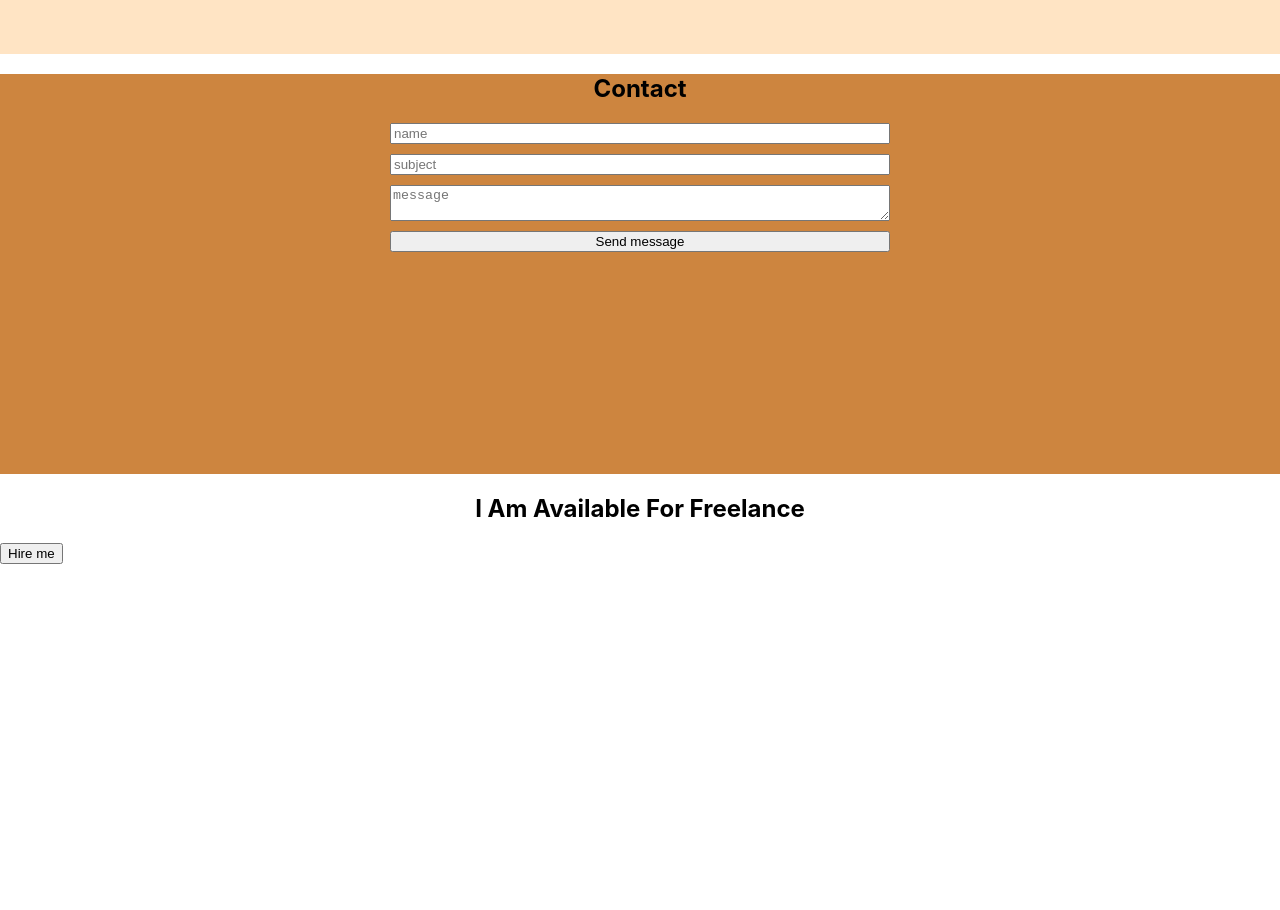
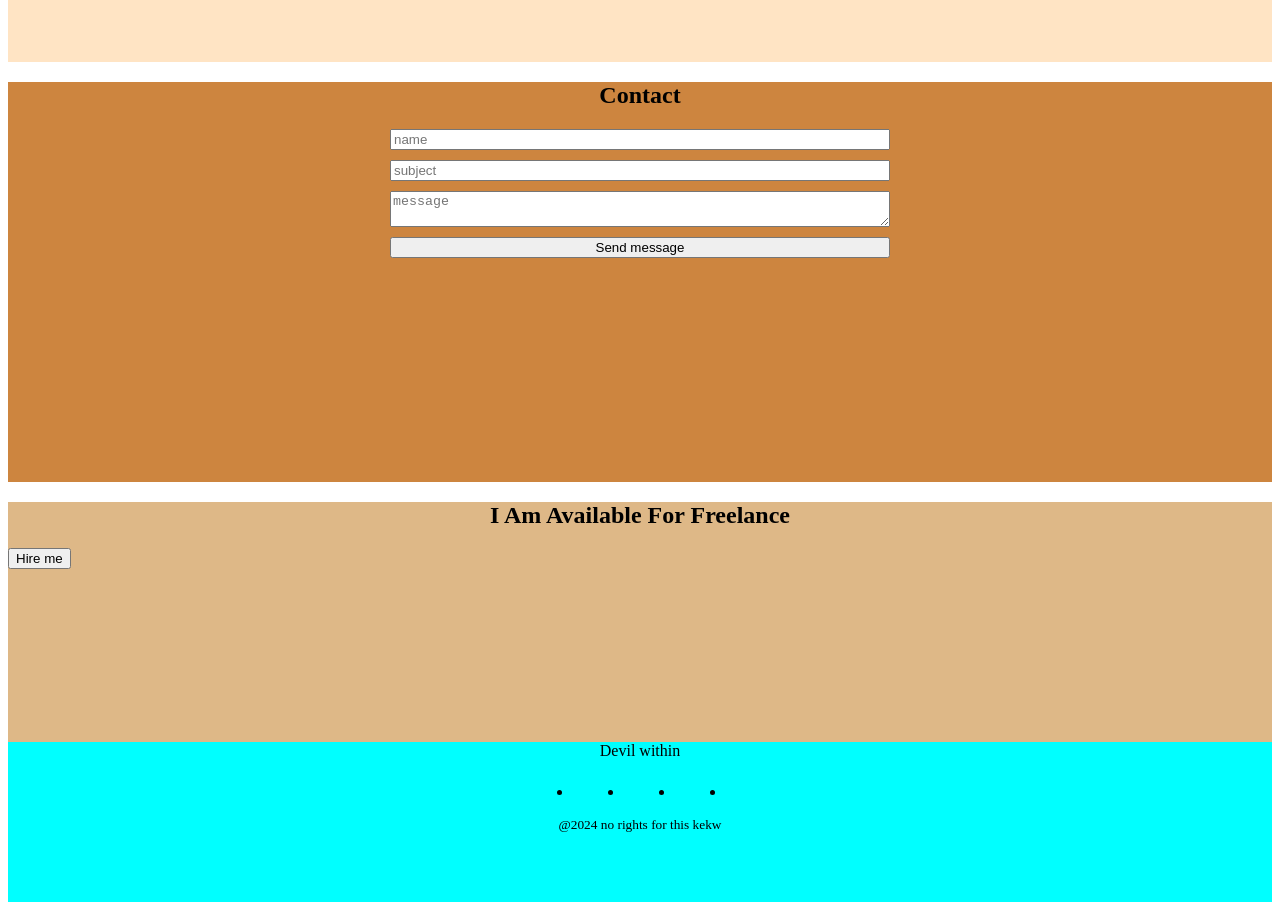
Before and after one commit to Rokkcoco/portfolio-start-project-main, a React app: page / in a window 1280 px wide. Shown: the part 2860-3770 px from the top of the page. Before the commit the page ends 3424 px from the top, so only its background shows below. Built offline with nearby package versions, Linux system fonts and the light colour scheme.

Commit message:
new Global styles in file

```diff
--- a/public/index.html
+++ b/public/index.html
@@ -24,6 +24,9 @@
       work correctly both with client-side routing and a non-root public URL.
       Learn how to configure a non-root public URL by running `npm run build`.
     -->
+    <link rel="preconnect" href="https://fonts.googleapis.com">
+    <link rel="preconnect" href="https://fonts.gstatic.com" crossorigin>
+    <link href="https://fonts.googleapis.com/css2?family=Josefin+Sans:wght@400;600;700&family=Poppins&display=swap" rel="stylesheet">
     <title>React App</title>
   </head>
   <body>
--- a/src/App.tsx
+++ b/src/App.tsx
@@ -6,6 +6,7 @@ import {Works} from "./layout/sections/works/Works";
 import {Testimony} from "./layout/sections/testimony/Testimony";
 import {Contact} from "./layout/sections/contacts/Contact";
 import {Slogan} from "./layout/sections/slogan/Slogan";
+import {Footer} from "./layout/footer/Footer";
 
 
 function App() {
@@ -18,6 +19,7 @@ function App() {
             <Testimony/>
             <Contact/>
             <Slogan/>
+            <Footer/>
         </div>
     );
 }
--- a/src/index.css
+++ /dev/null
@@ -1,13 +0,0 @@
-body {
-  margin: 0;
-  font-family: -apple-system, BlinkMacSystemFont, 'Segoe UI', 'Roboto', 'Oxygen',
-    'Ubuntu', 'Cantarell', 'Fira Sans', 'Droid Sans', 'Helvetica Neue',
-    sans-serif;
-  -webkit-font-smoothing: antialiased;
-  -moz-osx-font-smoothing: grayscale;
-}
-
-code {
-  font-family: source-code-pro, Menlo, Monaco, Consolas, 'Courier New',
-    monospace;
-}
--- a/src/index.tsx
+++ b/src/index.tsx
@@ -1,6 +1,5 @@
 import React from 'react';
 import ReactDOM from 'react-dom/client';
-import './index.css';
 import App from './App';
 import reportWebVitals from './reportWebVitals';
 
--- /dev/null
+++ b/src/layout/footer/Footer.tsx
@@ -0,0 +1,69 @@
+import React from 'react';
+import styled from "styled-components";
+import {Icon} from "../../components/icon/Icon";
+import {FlexWrapper} from "../../components/FlexWrapper";
+
+export const Footer = () => {
+    return (
+        <StyledFooter>
+            <FlexWrapper direction={'column'} align={'center'}>
+                <Name>Devil within</Name>
+                <SocialList>
+                    <SocialItem>
+                        <SocialLink>
+                            <Icon width={'21px'} height={'21px'} viewBox={'0 0 21px 21px'} id={'code'}/>
+                        </SocialLink>
+                    </SocialItem>
+                    <SocialItem>
+                        <SocialLink>
+                            <Icon width={'21px'} height={'21px'} viewBox={'0 0 21px 21px'} id={'code'}/>
+                        </SocialLink>
+                    </SocialItem>
+                    <SocialItem>
+                        <SocialLink>
+                            <Icon width={'21px'} height={'21px'} viewBox={'0 0 21px 21px'} id={'code'}/>
+                        </SocialLink>
+                    </SocialItem>
+                    <SocialItem>
+                        <SocialLink>
+                            <Icon width={'21px'} height={'21px'} viewBox={'0 0 21px 21px'} id={'code'}/>
+                        </SocialLink>
+                    </SocialItem>
+                </SocialList>
+                <Copyright>@2024 no rights for this kekw</Copyright>
+            </FlexWrapper>
+
+        </StyledFooter>
+    );
+};
+
+const StyledFooter = styled.footer`
+background-color: aqua;
+min-height: 20vh;
+`
+
+const Name = styled.span`
+
+
+`
+
+const SocialList = styled.ul`
+    display: flex;
+    gap: 30px;
+
+`
+
+const SocialItem = styled.li`
+
+
+`
+
+const SocialLink = styled.a`
+
+
+`
+
+const Copyright = styled.small`
+
+
+`
--- a/src/layout/sections/slogan/Slogan.tsx
+++ b/src/layout/sections/slogan/Slogan.tsx
@@ -13,5 +13,6 @@ export const Slogan = () => {
 };
 
 const StyledSlogan = styled.section`
-
+    min-height: 30vh;
+    background-color: burlywood;
 `
--- /dev/null
+++ b/src/styles/Global.styled.ts
@@ -0,0 +1,32 @@
+import {createGlobalStyle} from "styled-components";
+
+
+export const GlobalStyle = createGlobalStyle`
+    *, *::before, *::after {
+        margin: 0;
+        padding: 0;
+        box-sizing: border-box;
+    }
+
+    body {
+        margin: 0;
+        font-family: 'Poppins', -apple-system, BlinkMacSystemFont, 'Segoe UI', 'Roboto', 'Oxygen',
+        'Ubuntu', 'Cantarell', 'Fira Sans', 'Droid Sans', 'Helvetica Neue',
+        sans-serif;
+        -webkit-font-smoothing: antialiased;
+        -moz-osx-font-smoothing: grayscale;
+    }
+
+    a {
+        text-decoration: none;
+    }
+
+    ul {
+        list-style: none;
+    }
+
+    button {
+        background-color: unset;
+        border: unset;
+    }
+`
```
